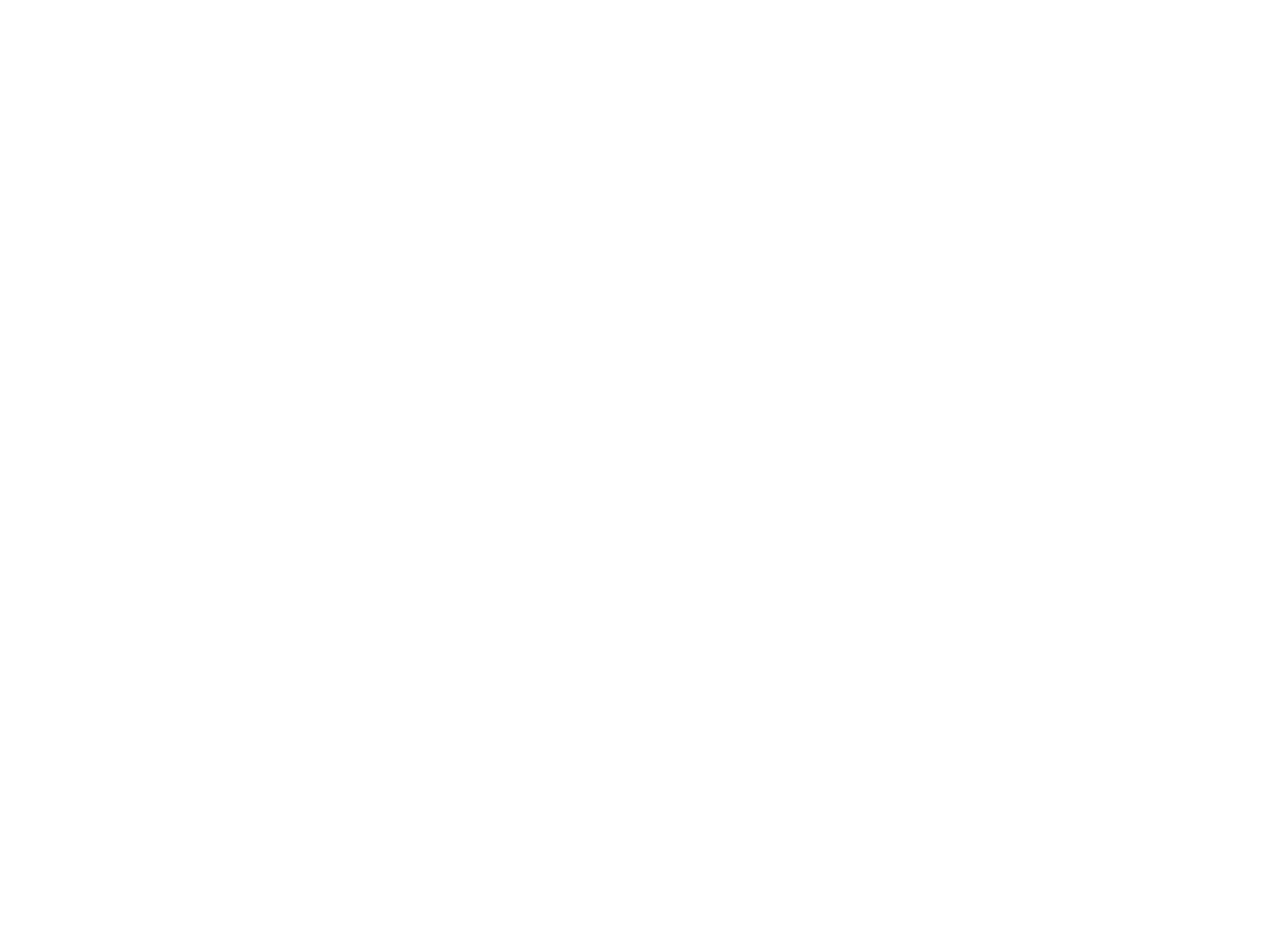
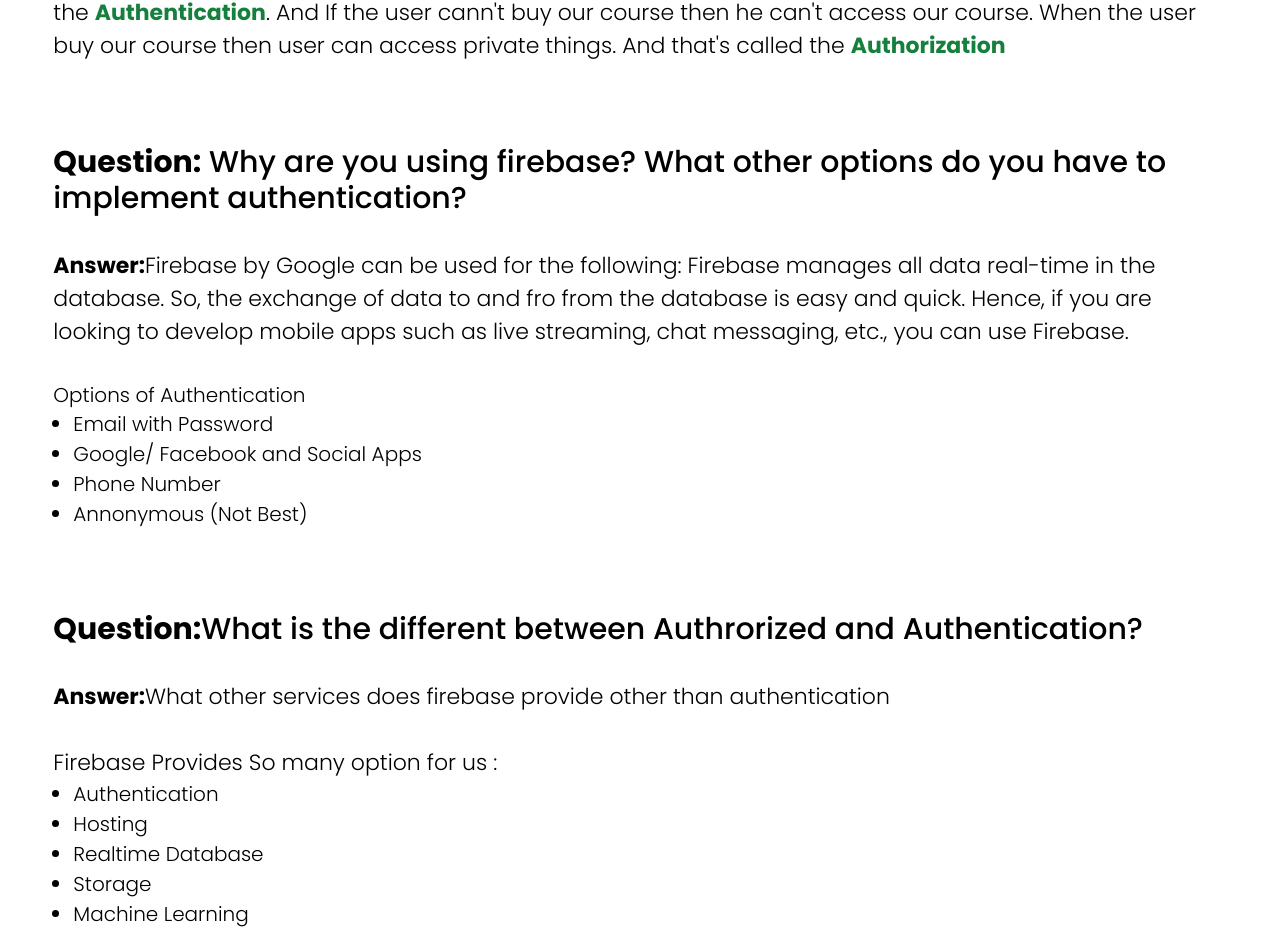
Before and after one commit to hr-meheraj/writer-server-provider, a React (Create React App) app: page /blogs in a window 1280 px wide. Shown: the part 294-1229 px from the top of the page. Before the commit the page ends 800 px from the top, so only its background shows below. Built offline with nearby package versions, Linux system fonts and the light colour scheme; no server answers.

Commit message:
Blogo Page Done

```diff
--- a/src/components/Pages/Blogs/Blogs.jsx
+++ b/src/components/Pages/Blogs/Blogs.jsx
@@ -2,8 +2,47 @@
 
 function Blogs() {
     return (
-        <div>
-            <h1>Blogs </h1>
+        <div className='container mx-auto w-11/12 py-[20px] qna-container'>
+            <h1 className='text-center text-2xl md:font-5xl py-4 text-blue-900 font-semibold'>Questions and Answers </h1>
+
+            <div className='py-2'>
+                <p className='text-3xl font-normal'> <strong className="font-semibold">Question: </strong>What is the different between Authrorized and Authentication? </p><br/>
+                <p className='text[17px] justify'> <strong className='font-semibold'>Answer:</strong>Authentication is the Process of Verifying Someone is, and the Authorizeation is the process of verifying authenticated use accessable thing. Like a user a Registration our website by using Google - this is the <spna className='text-green-700 font-semibold'>Authentication</spna>. And If the user cann't buy our course then he can't access our course. When the user buy our course then user can access private things. And that's called the <span className='text-green-700 font-semibold'>Authorization</span> </p><br/><br/>
+            </div>
+
+            <div className='py-2'>
+                <p className='text-3xl font-normal'> <strong className="font-semibold">Question:</strong> Why are you using firebase? What other options do you have to implement authentication? </p><br/>
+                <p className='justify'> <strong className='font-semibold'>Answer:</strong>Firebase by Google can be used for the following: Firebase manages all data real-time in the database. So, the exchange of data to and fro from the database is easy and quick. Hence, if you are looking to develop mobile apps such as live streaming, chat messaging, etc., you can use Firebase. </p><br/>
+                <p className='text-xl'>Options of Authentication</p>
+                <div className=''>
+                    <ul className='pl-[20px] list-disc'>
+                        <li>Email with Password</li>
+                        <li>Google/ Facebook and Social Apps</li>
+                        <li>Phone Number </li>
+                        <li>Annonymous (Not Best)</li>
+                    </ul>
+                </div>
+                <br/> <br/>
+            </div>
+
+            <div className='py-2'>
+                <p className='text-3xl font-normal'> <strong className="font-semibold">Question:</strong>What is the different between Authrorized and Authentication? </p><br/>
+                <p className=''> <strong className='font-semibold'>Answer:</strong>What other services does firebase provide other than authentication</p>
+                <br/>
+                <div>
+                    <p> Firebase Provides So many option for us :  </p>
+                    <ul className='list-disc pl-[20px]'>
+                        <li>Authentication</li>
+                        <li>Hosting</li>
+                        <li>Realtime Database</li>
+                        <li>Storage</li>
+                        <li>Machine Learning</li>
+                        <li>etc.</li>
+                    </ul>
+                </div>
+                <br/><br/>
+            </div>
+
         </div>
     )
 }
--- a/src/components/Pages/ForgotPassword/ForgotPassword.jsx
+++ b/src/components/Pages/ForgotPassword/ForgotPassword.jsx
@@ -1,6 +1,7 @@
 import React,{useState} from 'react'
 import {useSendPasswordResetEmail} from 'react-firebase-hooks/auth'
 import auth from '../../../firebase.config';
+import toast, { Toaster } from 'react-hot-toast';
 function ForgotPassword() {
     const [email, setEmail] = useState("");
     const [sendPasswordResetEmail, sending, error] = useSendPasswordResetEmail(
@@ -15,18 +16,26 @@
             setEmail("");
         }
     }
-    const handleForgotSubmit = (e) => {
+    const handleForgotSubmit = async (e) => {
         e.preventDefault();
         if(email){
-            sendPasswordResetEmail(email);
+            await sendPasswordResetEmail(email);
+            toast("Sending Email, Check inbox!");
+
+        }else{
+            toast.err("Please Provide a Valid EmaiL");
         }
     }
     return (
-        <div className='w-full h-screen'>
-            <form onSubmit={handleForgotSubmit} className='max-w-10/12 md:w-[520px]'>
-                <input type='email' required onChange={handleEmailChange} className='rounded-md shadow-lg py-2 px-4 font-semibold block w-full'/><br/>
-                <input value="Reset Password" type='submit' className='btn-blue block w-full rounded-md shadow-lg' />
+        <div className='flex justify-center p-[100px]'>
+            <form onSubmit={handleForgotSubmit} className='p-4 shadow-md my-[100px] mx-auto max-w-10/12 md:w-[520px]'>
+                <input type='email' required onChange={handleEmailChange} placeholder='enter your email to reset' className='rounded-md shadow-lg py-2 px-4 font-semibold block w-full'/><br/>
+                <input value="Reset Password" type='submit' className='btn-blue block w-full rounded-md shadow-lg cursor-pointer hover:bg-blue-900' />
             </form>
+        <Toaster
+           position="top-right"
+           reverseOrder={false}
+           />
         </div>
     )
 }
--- a/src/index.css
+++ b/src/index.css
@@ -27,6 +27,12 @@
 
 h4{
     font-size:1em;
+}
+.qna-container{
+    font-size:22px;
+}
+.qna-container li {
+    font-size:20px;
 }
 
 /* Loading Spinner Custom CSSS */
```
Also changed, not shown: public/QNA.json (added, +14 -0 lines).
